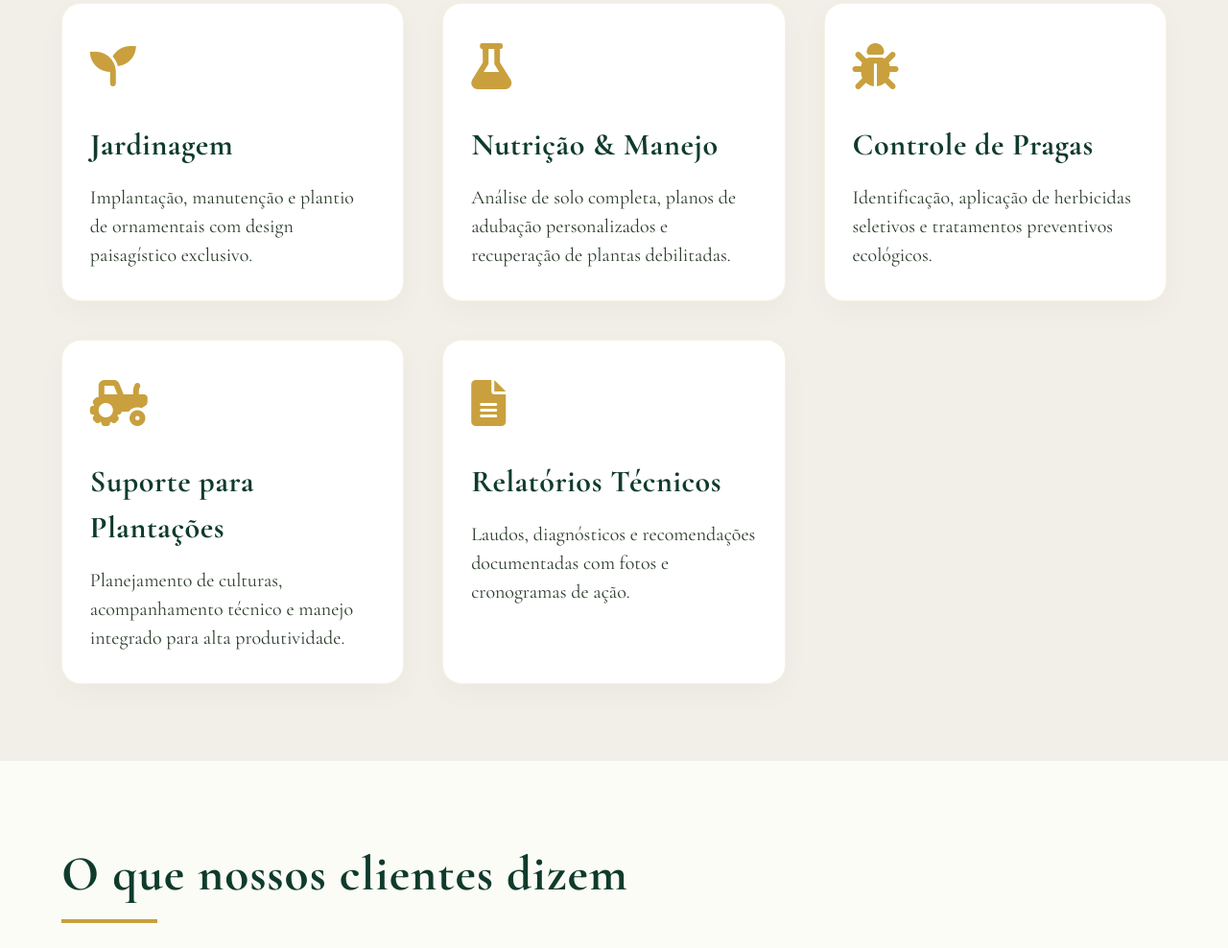
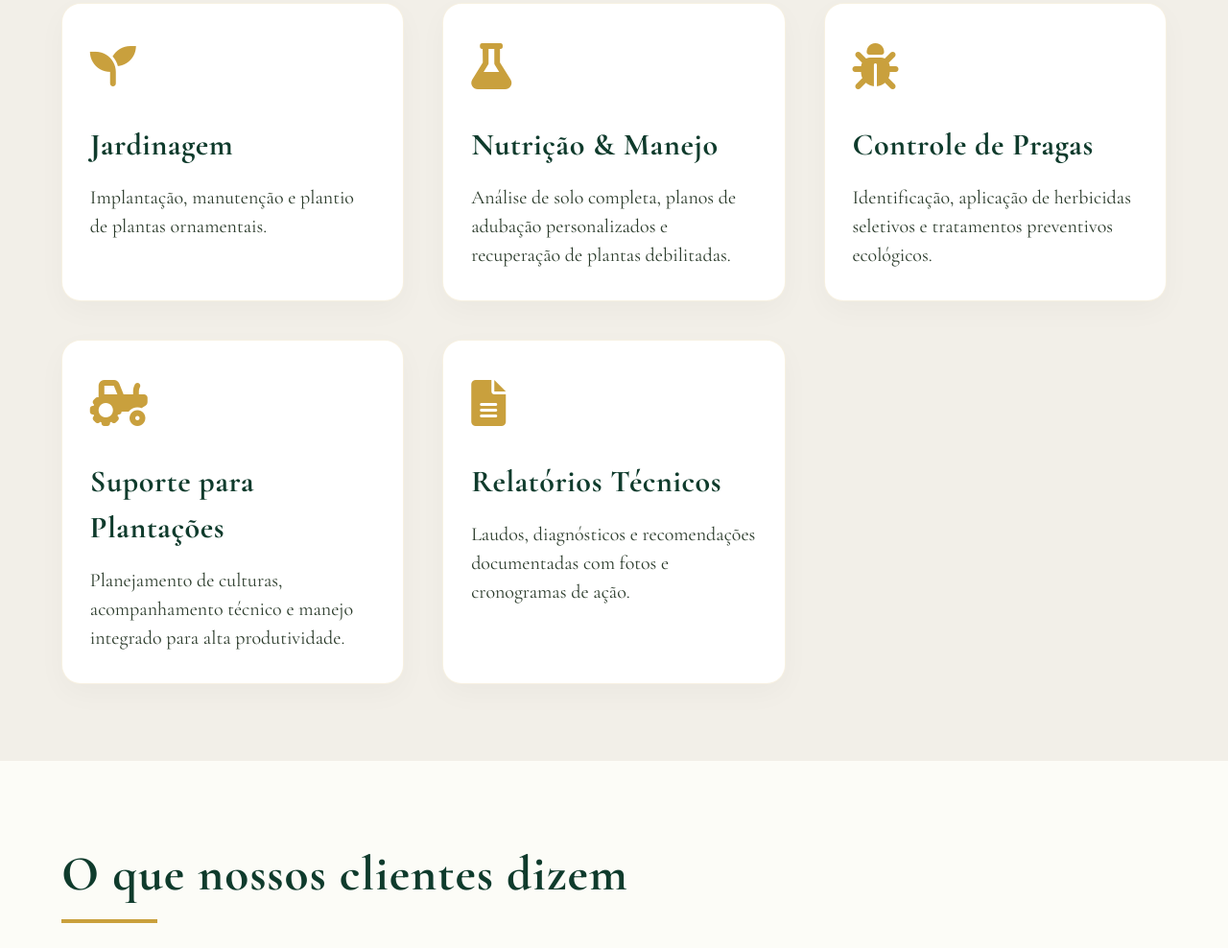
Before and after one commit to bvvitoriia/Picos-Elite-Garden, a plain HTML site: page index.html in a window 1280 px wide. Shown: the part 1641-2629 px from the top of the page at 96% size. Drawn offline with nearby package versions, Linux system fonts and the light colour scheme.

Commit message:
Add files via upload

```diff
--- a/index.html
+++ b/index.html
@@ -554,7 +554,7 @@
                 <div class="service-card">
                     <div class="service-icon"><i class="fas fa-seedling"></i></div>
                     <h3>Jardinagem</h3>
-                    <p>Implantação, manutenção e plantio de ornamentais com design paisagístico exclusivo.</p>
+                    <p>Implantação, manutenção e plantio de plantas ornamentais.</p>
                 </div>
                 <div class="service-card">
                     <div class="service-icon"><i class="fas fa-flask"></i></div>
```
